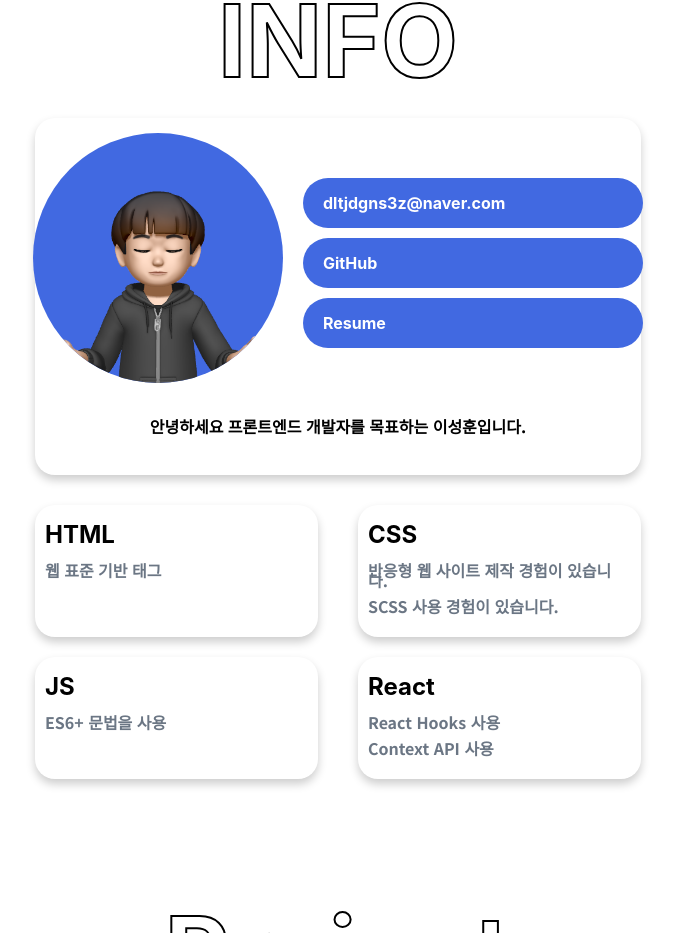
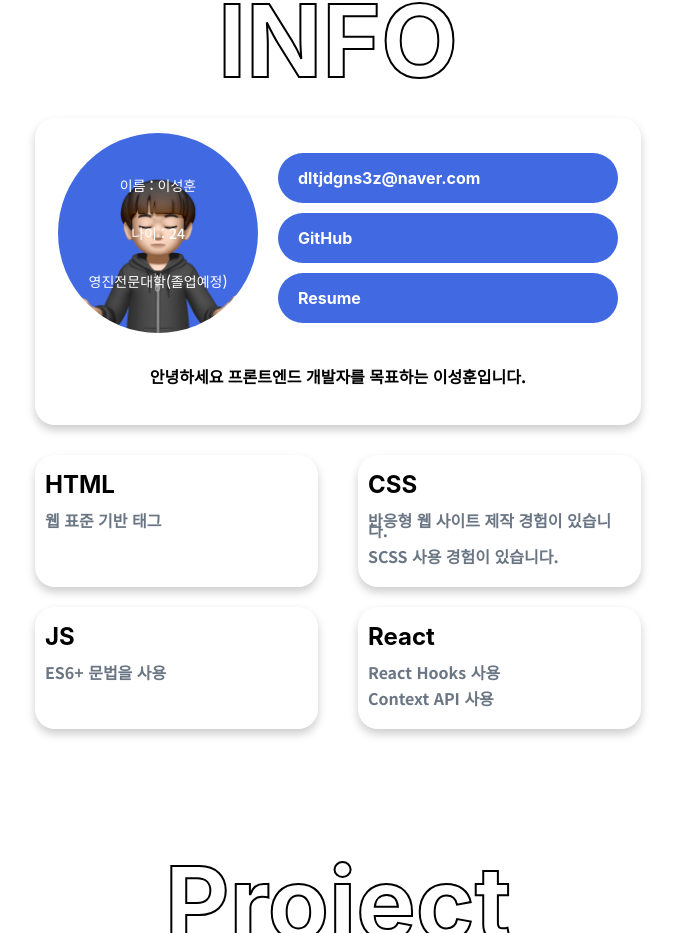
Before and after one commit to leeseongdooo/leeseongdooo.github.io, a React (Create React App) app: page / in a window 1280 px wide. Shown: the part 856-1789 px from the top of the page, without its empty margins (302-977 px from the left). Built offline with nearby package versions, Linux system fonts and the light colour scheme.

Commit message:
Day1207(1)

```diff
--- a/src/Component/InformationV2.jsx
+++ b/src/Component/InformationV2.jsx
@@ -15,7 +15,14 @@ function InformationV2() {
 
             <div className="TextBox">
               <div className="Info">
-                    <img src={ExImage} alt="" />
+                    {/* <img src={ExImage} alt="" /> */}
+                    <div className="ProfileBox">
+                      <div className="MyInformation">
+                          <p>이름 : 이성훈</p>
+                          <p>나이 : 24</p>
+                          <p>영진전문대학(졸업예정)</p>
+                      </div>
+                    </div>
                     {/* 연락처 */}
                     <div>
                        <a href="mailto:dltjdgns3z@naver.com">dltjdgns3z@naver.com</a>
--- a/src/Component/MainPage.jsx
+++ b/src/Component/MainPage.jsx
@@ -36,7 +36,7 @@ function MainPage() {
           <TfiArrowCircleDown className="Icon" onClick={()=>{window.scrollTo({top: 970, behavior: "smooth" });}} />
         </div>
 
-        <button className="Beha" style={scrollY > 100 ? {visibility: "visible", width: "50px", height: "50px"} : {visibility: "hidden", width: "0px", height: "0px"}}onClick={() => {window.scrollTo({top:0,  behavior: "smooth" })}}>UP</button>
+        <button className="UpButton" style={scrollY > 100 ? {visibility: "visible", width: "50px", height: "50px"} : {visibility: "hidden", width: "0px", height: "0px", fontSize: "0px"}}onClick={() => {window.scrollTo({top:0,  behavior: "smooth", fontsize: "0px" })}}>UP</button>
       </div>
     </>
   );
--- a/src/css/InfoCSS.scss
+++ b/src/css/InfoCSS.scss
@@ -48,6 +48,49 @@
             display: flex;
             justify-content: center;
             align-items: center;
+
+
+            .ProfileBox {
+              cursor: pointer;
+              min-width: 200px;
+              min-height: 200px;
+              border-radius: 100%;
+              background-color: royalblue;
+              background-image: url('../images/TestFace.png');
+              background-size: cover;
+              margin: 0px 20px 10px 0px;
+              transition: 0.3s;
+              display: flex;
+              align-items: center;
+              justify-content: center;
+
+              .MyInformation {
+                opacity: 0;
+                transition: 0.3s;
+                display: flex;
+                flex-direction: column;
+                justify-content: center;
+                align-content: center;
+                width: 100%;
+                height: 200px;
+                border-radius: 100%;
+                background-color: rgba(0, 0, 0, 0.5);
+
+                p {
+                  color: white;
+                  font-weight: 500;
+                  font-size: 14px;
+                  line-height: 20px;
+                }
+              }
+            }
+
+            .ProfileBox:hover {
+              .MyInformation {
+                opacity: 1;
+              }
+            }
+
             img {
               transition: .3s;
               background-color: royalblue;
@@ -188,7 +231,8 @@
             display: flex;
             justify-content: center;
             align-items: center;
-            img {
+            .ProfileBox {
+              background-image: url('');
               transition: .3s;
               background-color: royalblue;
               border-radius: 10px;
--- a/src/css/MainPage.scss
+++ b/src/css/MainPage.scss
@@ -32,7 +32,7 @@
     }
   }
 
-  .Beha {
+  .UpButton {
     position: fixed;
     right: 30px;
     bottom: 30px;
@@ -61,6 +61,7 @@
     display: flex;
     align-items: flex-end;
     // 텍스트 박스
+
     .TextBox {
       margin: 0px 0px 70px 15px;
       span {
@@ -74,7 +75,6 @@
       }
     }
 
-
     .IconBox {
       position: absolute;
       left: 48%;
@@ -86,6 +86,20 @@
         animation: Blink 2s infinite;
       }
     }
+
+    .UpButton {
+      border: 1px solid black;
+      z-index: 100;
+      position: fixed;
+      right: 30px;
+      bottom: 30px;
+      border-radius: 100%;
+      border: none;
+      font-weight: 700;
+      transition: all 0.3s;
+      box-shadow: 0px 5px 5px rgba(0, 0, 0, 0.4);
+      cursor: pointer;
+    }
   }
 
   @keyframes Blink {
```
